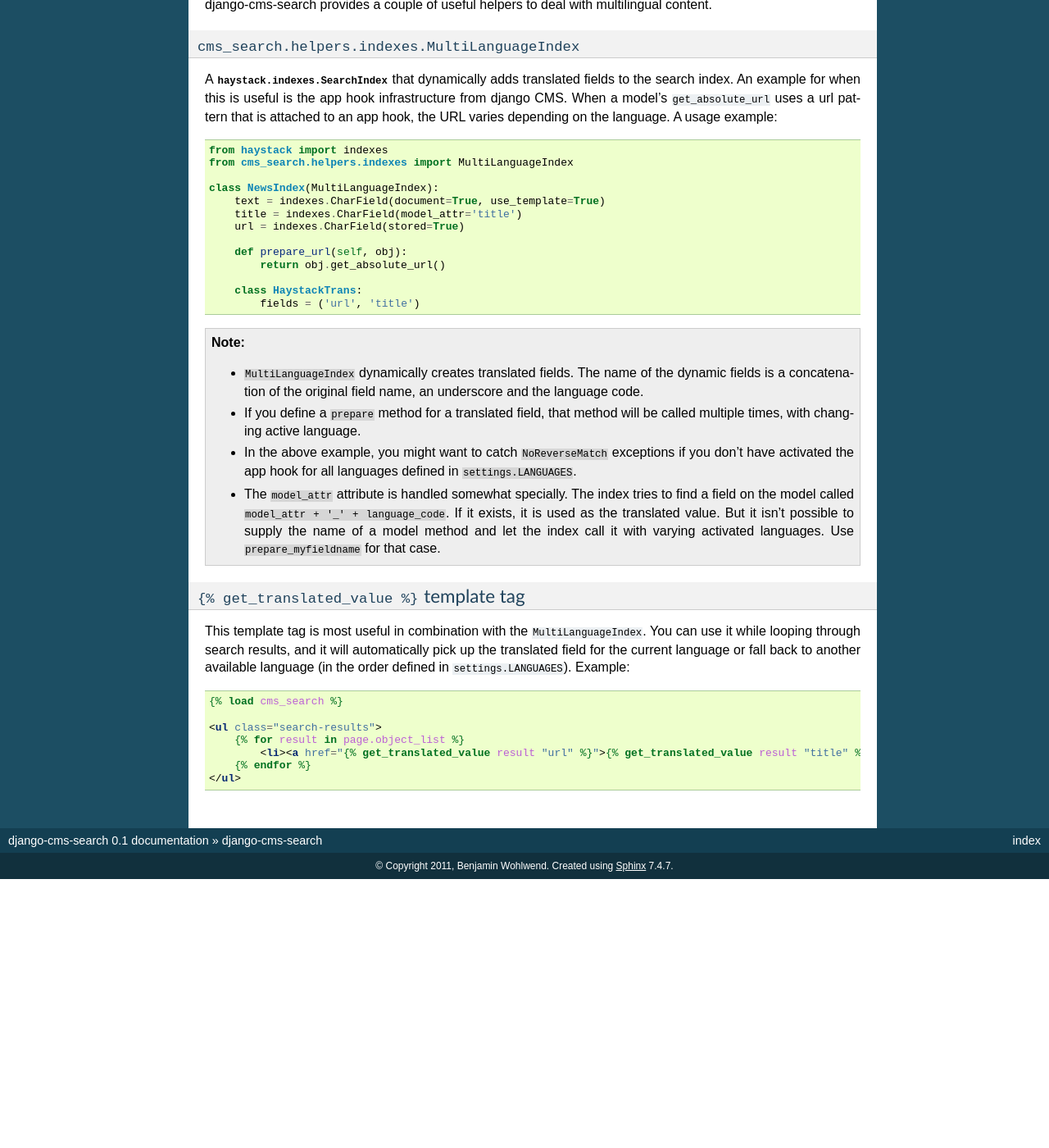
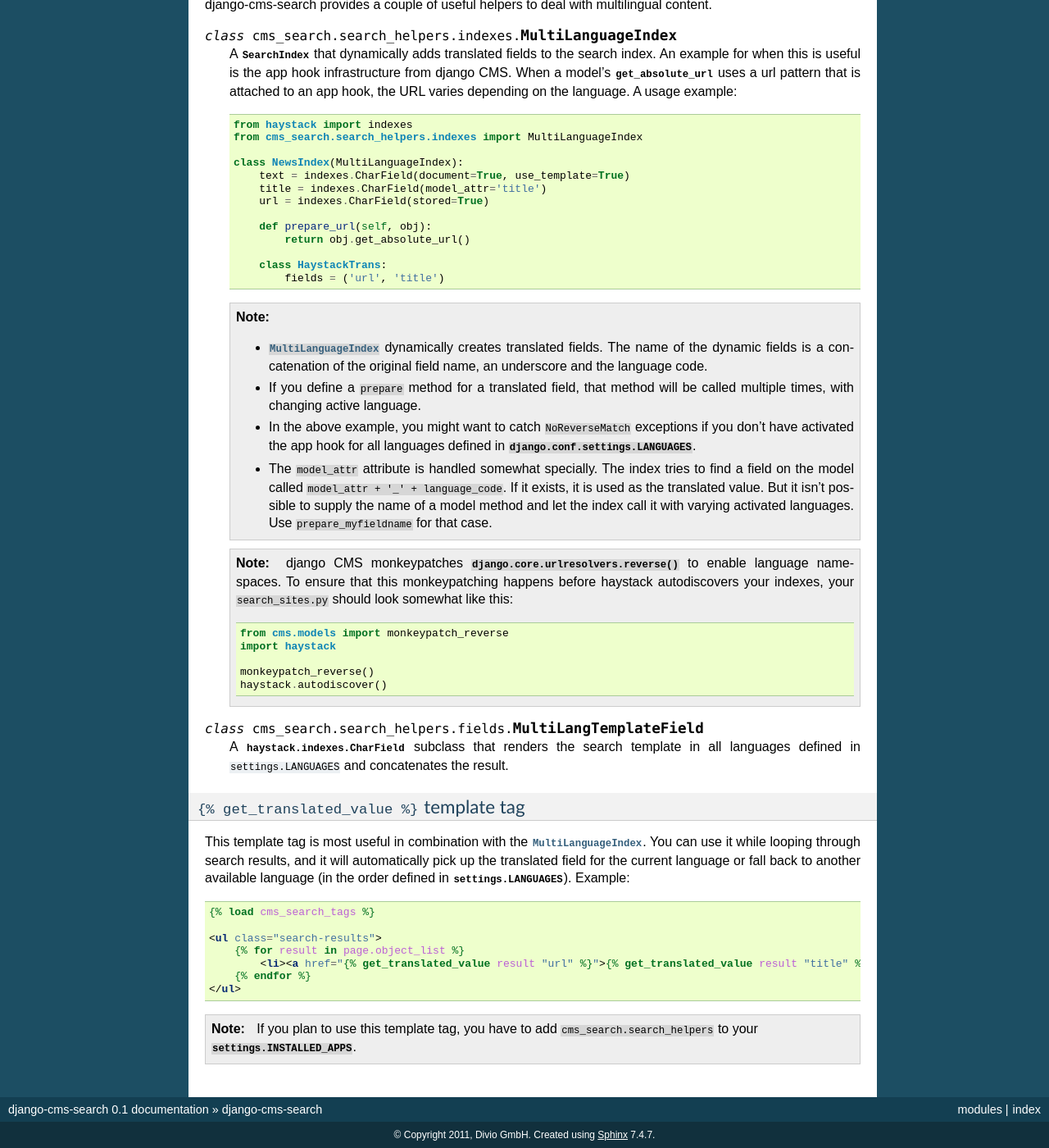
Before and after one commit to beniwohli/django-cms-search, a Sphinx documentation site: the page built from docs/index.rst, in a window 1280 px wide and 1400 px high, scrolled down 580 px. Shown: the whole window at 82% size. Built offline with Sphinx 7.4.7, drawn with Linux system fonts in a browser that asks for light colours; before the commit the page ends 1652 px from its top, so only the background shows below that; some of the changed text lies outside the part shown.

Commit message:
updated docs with new paths and some intersphinx sugar

```diff
--- a/docs/conf.py
+++ b/docs/conf.py
@@ -38,7 +38,7 @@ master_doc = 'index'
 
 # General information about the project.
 project = u'django-cms-search'
-copyright = u'2011, Benjamin Wohlwend'
+copyright = u'2011, Divio GmbH'
 
 # The version info for the project you're documenting, acts as replacement for
 # |version| and |release|, also used in various other places throughout the
@@ -199,4 +199,5 @@ intersphinx_mapping = {
     'python': ('http://docs.python.org/', None),
     'haystack': ('http://docs.haystacksearch.org/dev/', 'http://docs.haystacksearch.org/dev/objects.inv'),
     'django': ('http://docs.djangoproject.com/en/1.3/', 'http://docs.djangoproject.com/en/1.3/_objects/'),
+    'cms': ('http://docs.django-cms.org/en/latest/', None),
 }
--- a/docs/index.rst
+++ b/docs/index.rst
@@ -8,15 +8,15 @@ Usage
 =====
 
 After installing django-cms-search through your package manager of choice, add ``cms_search`` to your
-``INSTALLED_APPS``. That's it.
+:py:data:`settings.INSTALLED_APPS`. That's it.
 
 For setting up Haystack, please refer to their `documentation <http://docs.haystacksearch.org/dev/>`_.
 
 Customizing the Index
 ---------------------
 
-You can customize what parts of a ``CMSPlugin`` end up in the index with two class attributes on ``CMSPlugin``
-subclasses:
+You can customize what parts of a :py:class:`CMSPlugin <cms.models.CMSPlugin>` end up in the index with two class
+attributes on :py:class:`CMSPlugin <cms.models.CMSPlugin>` subclasses:
 
 .. py:attribute:: search_fields
 
@@ -29,57 +29,87 @@ subclasses:
 Helpers
 =======
 
+.. py:module:: cms_search.search_helpers
+
 django-cms-search provides a couple of useful helpers to deal with multilingual content.
 
-``cms_search.helpers.indexes.MultiLanguageIndex``
--------------------------------------------------
 
-A :py:class:`haystack.indexes.SearchIndex` that dynamically adds translated fields to the search index. An example for when this is useful is the
-app hook infrastructure from django CMS. When a model's ``get_absolute_url`` uses a url pattern that is attached to an
-app hook, the URL varies depending on the language. A usage example:
+.. py:class:: cms_search.search_helpers.indexes.MultiLanguageIndex
 
-.. code-block:: python
+    A :py:class:`SearchIndex <haystack.indexes.SearchIndex>` that dynamically adds translated fields to the search index.
+    An example for when this is useful is the app hook infrastructure from django CMS. When a model's
+    :py:meth:`get_absolute_url <django.db.models.Model.get_absolute_url>` uses a url pattern that is attached to an
+    app hook, the URL varies depending on the language. A usage example:
 
-    from haystack import indexes
-    from cms_search.helpers.indexes import MultiLanguageIndex
+    .. code-block:: python
 
-    class NewsIndex(MultiLanguageIndex):
-        text = indexes.CharField(document=True, use_template=True)
-        title = indexes.CharField(model_attr='title')
-        url = indexes.CharField(stored=True)
+        from haystack import indexes
+        from cms_search.search_helpers.indexes import MultiLanguageIndex
 
-        def prepare_url(self, obj):
-            return obj.get_absolute_url()
+        class NewsIndex(MultiLanguageIndex):
+            text = indexes.CharField(document=True, use_template=True)
+            title = indexes.CharField(model_attr='title')
+            url = indexes.CharField(stored=True)
 
-        class HaystackTrans:
-            fields = ('url', 'title')
+            def prepare_url(self, obj):
+                return obj.get_absolute_url()
 
-.. note::
+            class HaystackTrans:
+                fields = ('url', 'title')
 
-    * ``MultiLanguageIndex`` dynamically creates translated fields. The name of the dynamic fields is a concatenation of the
-      original field name, an underscore and the language code.
-    * If you define a ``prepare`` method for a translated field, that method will be called multiple times, with changing
-      active language.
-    * In the above example, you might want to catch ``NoReverseMatch`` exceptions if you don't have activated the app hook
-      for all languages defined in ``settings.LANGUAGES``.
-    * The ``model_attr`` attribute is handled somewhat specially. The index tries to find a field on the model called
-      ``model_attr + '_' + language_code``. If it exists, it is used as the translated value. But it isn't possible to supply
-      the name of a model method and let the index call it with varying activated languages. Use ``prepare_myfieldname`` for
-      that case.
+    .. note::
+
+        * :py:class:`MultiLanguageIndex <cms_search.search_helpers.indexes.MultiLanguageIndex>` dynamically creates
+          translated fields. The name of the dynamic fields is a concatenation of the original field name, an underscore
+          and the language code.
+        * If you define a ``prepare`` method for a translated field, that method will be called multiple times, with
+          changing active language.
+        * In the above example, you might want to catch ``NoReverseMatch`` exceptions if you don't have activated the
+          app hook for all languages defined in :py:data:`django.conf.settings.LANGUAGES`.
+        * The ``model_attr`` attribute is handled somewhat specially. The index tries to find a field on the model
+          called ``model_attr + '_' + language_code``. If it exists, it is used as the translated value. But it isn't
+          possible to supply the name of a model method and let the index call it with varying activated languages. Use
+          ``prepare_myfieldname`` for that case.
+
+    .. note::
+
+        django CMS monkeypatches :py:func:`django.core.urlresolvers.reverse` to enable language namespaces. To ensure
+        that this monkeypatching happens before haystack autodiscovers your indexes, your ``search_sites.py`` should
+        look somewhat like this:
+
+        .. code-block:: python
+
+            from cms.models import monkeypatch_reverse
+            import haystack
+
+            monkeypatch_reverse()
+            haystack.autodiscover()
+
+
+.. py:class:: cms_search.search_helpers.fields.MultiLangTemplateField
+
+    A :py:class:`haystack.indexes.CharField` subclass that renders the search template in all languages defined in
+    ``settings.LANGUAGES`` and concatenates the result.
 
 ``{% get_translated_value %}`` template tag
 -------------------------------------------
 
-This template tag is most useful in combination with the ``MultiLanguageIndex``. You can use it while looping through
-search results, and it will automatically pick up the translated field for the current language or fall back to another
-available language (in the order defined in ``settings.LANGUAGES``). Example:
+This template tag is most useful in combination with the
+:py:class:`MultiLanguageIndex <cms_search.search_helpers.indexes.MultiLanguageIndex>`. You can use it while looping
+through search results, and it will automatically pick up the translated field for the current language or fall back to
+another available language (in the order defined in :py:data:`settings.LANGUAGES`). Example:
 
 .. code-block:: html+django
 
-    {% load cms_search %}
+    {% load cms_search_tags %}
 
     <ul class="search-results">
         {% for result in page.object_list %}
             <li><a href="{% get_translated_value result "url" %}">{% get_translated_value result "title" %}</a></li>
         {% endfor %}
     </ul>
+
+.. note::
+
+    If you plan to use this template tag, you have to add ``cms_search.search_helpers`` to your
+    :py:data:`settings.INSTALLED_APPS`.
```
